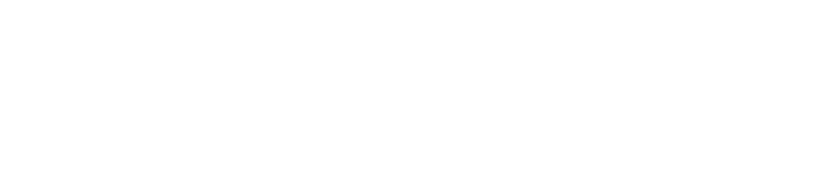
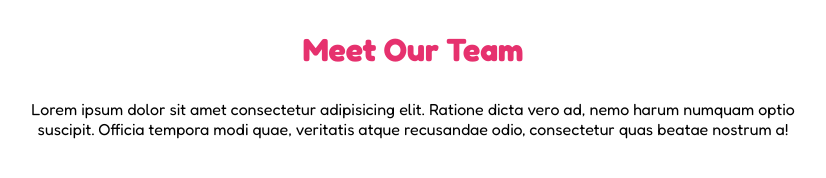
Before and after one commit to domenico-bacoli/html-css-float-cards, a plain HTML site: page index.html in a window 1280 px wide. Shown: the whole page, without its empty margins (227-1053 px from the left). Drawn offline with Linux system fonts and the light colour scheme.

Commit message:
add header + font

```diff
--- a/css/style.css
+++ b/css/style.css
@@ -0,0 +1,23 @@
+*{
+    margin: 0;
+    padding: 0;
+    box-sizing: border-box;
+}
+
+body{
+    font-family: 'Fredoka', sans-serif;
+}
+
+.container{
+    max-width: 800px;
+    margin: 0 auto;
+}
+
+header{
+    text-align: center;
+}
+
+header h1{
+    color: rgb(230, 49, 110);
+    margin: 30px 0;
+}
--- a/index.html
+++ b/index.html
@@ -6,10 +6,19 @@
     <meta name="viewport" content="width=device-width, initial-scale=1.0">
     <title>Floating Cards</title>
 
+    <link rel="preconnect" href="https://fonts.googleapis.com">
+    <link rel="preconnect" href="https://fonts.gstatic.com" crossorigin>
+    <link href="https://fonts.googleapis.com/css2?family=Fredoka:wght@400;700&display=swap" rel="stylesheet">
 
     <link rel="stylesheet" href="css/style.css">
 </head>
 <body>
+    <div class="container">
+        <header>
+            <h1>Meet Our Team</h1>
+            <p>Lorem ipsum dolor sit amet consectetur adipisicing elit. Ratione dicta vero ad, nemo harum numquam optio suscipit. Officia tempora modi quae, veritatis atque recusandae odio, consectetur quas beatae nostrum a!</p>
+        </header>
+    </div>
 
 </body>
 </html>
```
